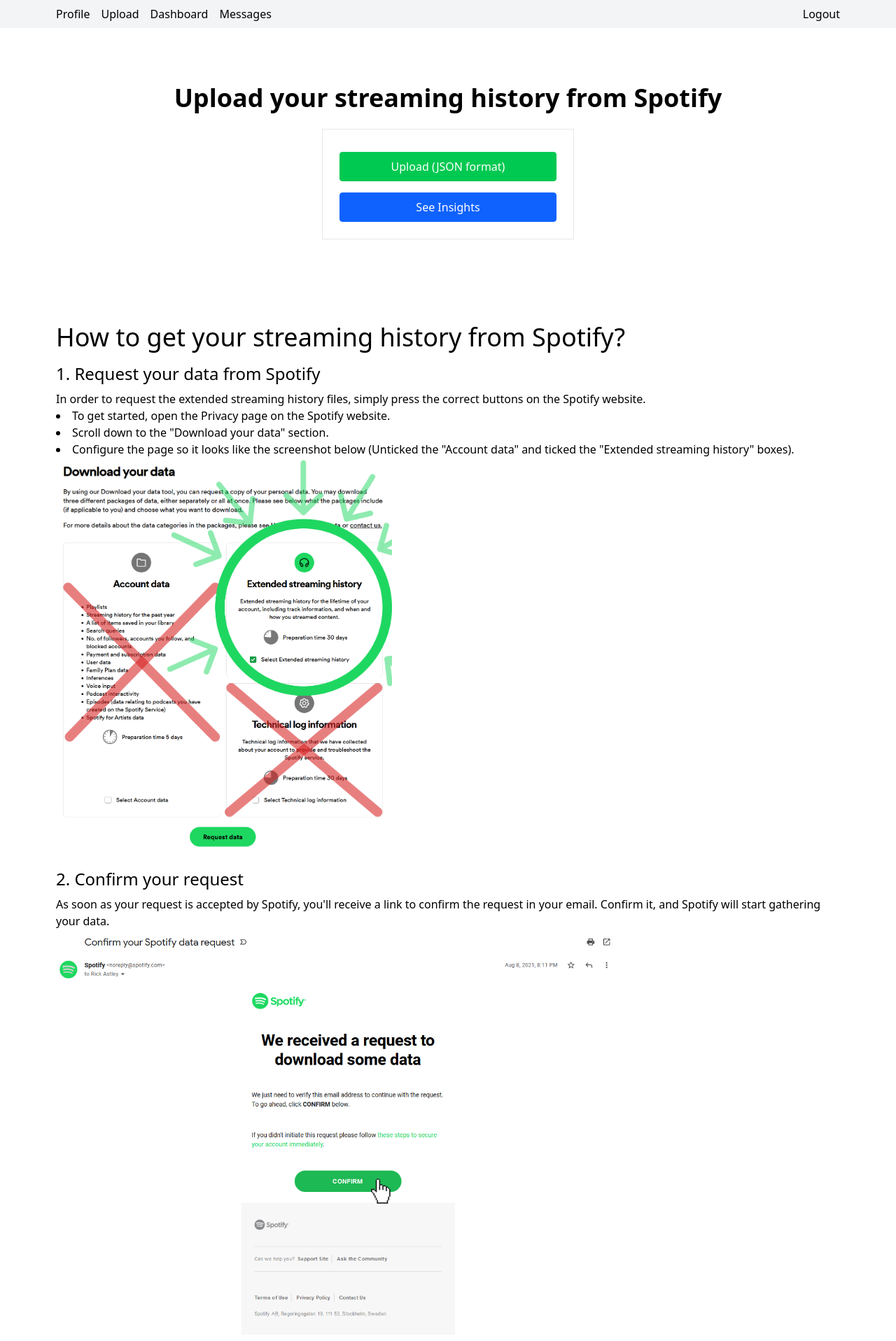
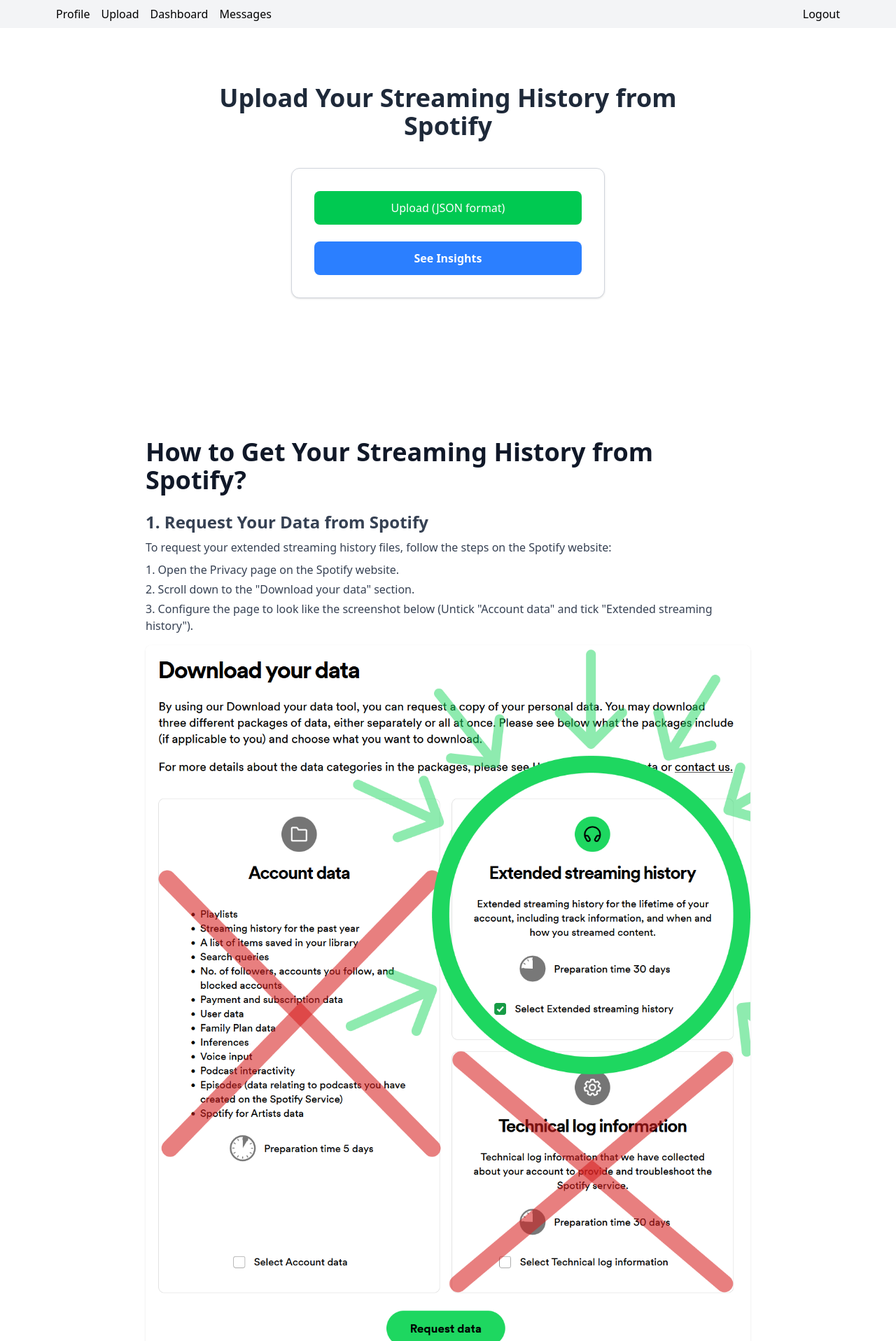
Before and after one commit to ErikaKK/cits5505_group_project, a Flask app: page /account/upload in a window 1280 px wide. Shown: the part 80-1996 px from the top of the page at 70% size. Run offline with Flask 3, Linux system fonts and the light colour scheme; the visitor is signed in with stand-in values (Sample User, id 1).

Commit message:
Modify css

```diff
--- a/app/templates/account/upload.html
+++ b/app/templates/account/upload.html
@@ -1,8 +1,14 @@
 {% extends "/account/account.html" %} {% block addtional_content %}
-<div class="flex flex-col justify-center items-center my-20 gap-6">
-  <p class="text-4xl font-bold">Upload your streaming history from Spotify</p>
+<div
+  class="flex flex-col justify-center items-center my-20 gap-10 px-4 text-center"
+>
+  <p class="text-4xl font-extrabold text-gray-800 max-w-2xl">
+    Upload Your Streaming History from Spotify
+  </p>
 
-  <div class="p-6 pt-8 border border-gray-200 min-w-90">
+  <div
+    class="p-8 border border-gray-300 rounded-xl shadow-sm bg-white w-full max-w-md"
+  >
     <input
       type="file"
       name="json_file"
@@ -12,59 +18,84 @@
     />
     <label
       for="fileInput"
-      class="cursor-pointer bg-green-500 text-white border border-green-500 p-2 rounded-sm w-full block text-center"
+      class="cursor-pointer bg-green-500 hover:bg-green-600 text-white font-medium py-3 rounded-lg w-full block transition duration-200"
       id="fileLabel"
-      >Upload (JSON format)
+    >
+      Upload (JSON format)
     </label>
-    <button type="submit" class="btn mt-4" id="upload-btn">See Insights</button>
+    <button
+      type="submit"
+      class="mt-6 w-full bg-blue-500 hover:bg-blue-600 text-white py-3 rounded-lg font-semibold transition duration-200"
+      id="upload-btn"
+    >
+      See Insights
+    </button>
   </div>
 
-  <!-- <button onclick="checkDataInIndexedDB()" class="btn">
-      Check IndexedDB Data
-    </button>
-   -->
-  <div id="status"></div>
+  <div id="status" class="mt-4 text-sm text-gray-600"></div>
 </div>
-<div class="md:px-20 my-4">
-  <h1 class="text-4xl">How to get your streaming history from Spotify?</h1>
-  <h2 class="text-2xl mt-4 mb-2">1. Request your data from Spotify</h2>
+
+<div class="max-w-4xl mx-auto px-4 my-16">
+  <h1 class="text-4xl font-bold text-gray-900 mb-6">
+    How to Get Your Streaming History from Spotify?
+  </h1>
+
+  <div class="space-y-8 text-gray-700">
+    <div>
+      <h2 class="text-2xl font-semibold mb-2">
+        1. Request Your Data from Spotify
+      </h2>
       <p>
-    In order to request the extended streaming history files, simply press the
-    correct buttons on the Spotify website.
+        To request your extended streaming history files, follow the steps on
+        the Spotify website:
       </p>
-  <ol></ol>
-  <li>To get started, open the Privacy page on the Spotify website.</li>
-
+      <ol class="list-decimal list-inside mt-2 space-y-1">
+        <li>Open the Privacy page on the Spotify website.</li>
         <li>Scroll down to the "Download your data" section.</li>
-
         <li>
-    Configure the page so it looks like the screenshot below (Unticked the
-    "Account data" and ticked the "Extended streaming history" boxes).
+          Configure the page to look like the screenshot below (Untick "Account
+          data" and tick "Extended streaming history").
         </li>
+      </ol>
       <img
         src="../static/src/privacy-step3.webp"
-    alt="A screenshot"
-    class="w-full sm:max-w-120"
+        alt="Privacy step screenshot"
+        class="w-full rounded-lg mt-4 shadow-sm"
       />
-  <h2 class="text-2xl mt-4 mb-2">2. Confirm your request</h2>
+    </div>
+
+    <div>
+      <h2 class="text-2xl font-semibold mb-2">2. Confirm Your Request</h2>
       <p>
-    As soon as your request is accepted by Spotify, you'll receive a link to
-    confirm the request in your email. Confirm it, and Spotify will start
-    gathering your data.
+        After submitting your request, Spotify will email you a confirmation
+        link. Confirm it to start the data collection process.
       </p>
       <img
         src="../static/src/step2.webp"
-    alt="A screenshot"
-    class="w-full sm:max-w-200"
+        alt="Confirmation step screenshot"
+        class="w-full rounded-lg mt-4 shadow-sm"
       />
-  <h2 class="text-2xl mt-4 mb-2">4. Wait until you receive your data</h2>
-  <p>This can take a while. You'll receive a .ZIP file in your email.</p>
-  <h2 class="text-2xl mt-4 mb-2">5. Download and extract the files</h2>
+    </div>
+
+    <div>
+      <h2 class="text-2xl font-semibold mb-2">3. Wait for Your Data</h2>
       <p>
-    Once your data is ready to download, you'll get an email with a link to
-    download a .ZIP file. You need to extract this file to get the .JSON file
-    that is required to be uploaded here.
+        This process may take some time. Spotify will send a .ZIP file to your
+        email once it's ready.
       </p>
     </div>
+
+    <div>
+      <h2 class="text-2xl font-semibold mb-2">
+        4. Download and Extract the Files
+      </h2>
+      <p>
+        When your data is ready, download the .ZIP file from the email and
+        extract it to get the .JSON file needed for upload here.
+      </p>
+    </div>
+  </div>
+</div>
+
 <script src="../../static/js/upload.js" defer></script>
 {% endblock %}
```
Lines whose indentation alone changed are shown as unchanged.
